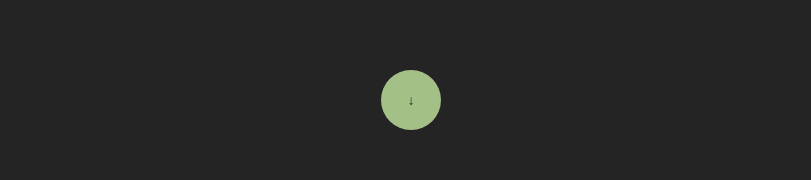
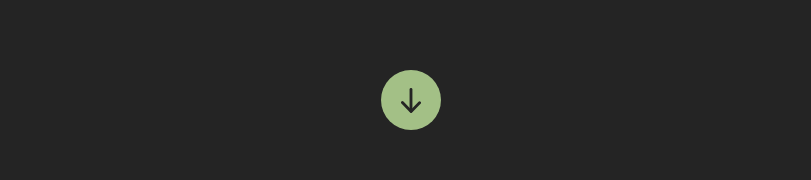
Before and after one commit to clio-petersdorff/E-Green, a React (Vite) app in the folder client/: page / in a window 1280 px wide. Shown: the part 503-683 px from the top of the page, without its empty margins (229-1040 px from the left). Built offline with nearby package versions, Linux system fonts and the light colour scheme.

Commit message:
Changed icons

```diff
--- a/client/src/components/Homepage.jsx
+++ b/client/src/components/Homepage.jsx
@@ -12,7 +12,7 @@ export default function Homepage({submittedURLCb,changeView}) {
 
         <Form submittedURLCb={(url)=>submittedURLCb(url)} changeView={(view)=>changeView(view)}/>
 
-        <button className='scrollDown'>↓</button>
+        <button className='scrollDown'><img src='../src/assets/arrow-down.svg' style={{width:"50%", paddingTop:"20%"}}/></button>
     </div>
   )
 }
```
Also changed, not shown: client/src/assets/arrow-down.svg (added), client/src/assets/home.svg (added).
